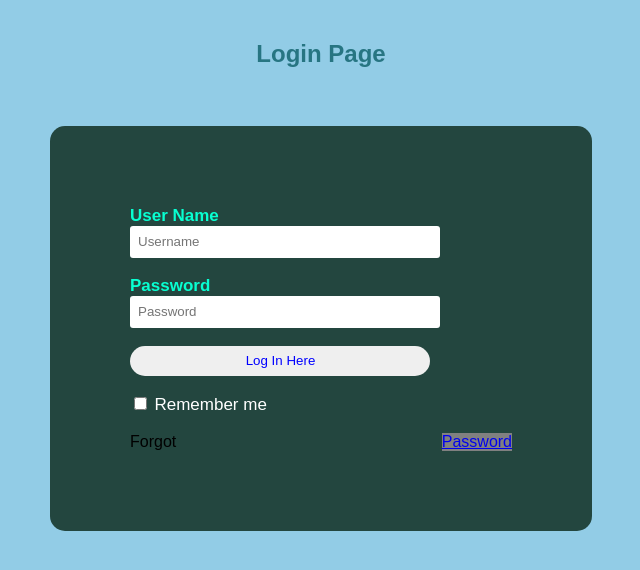
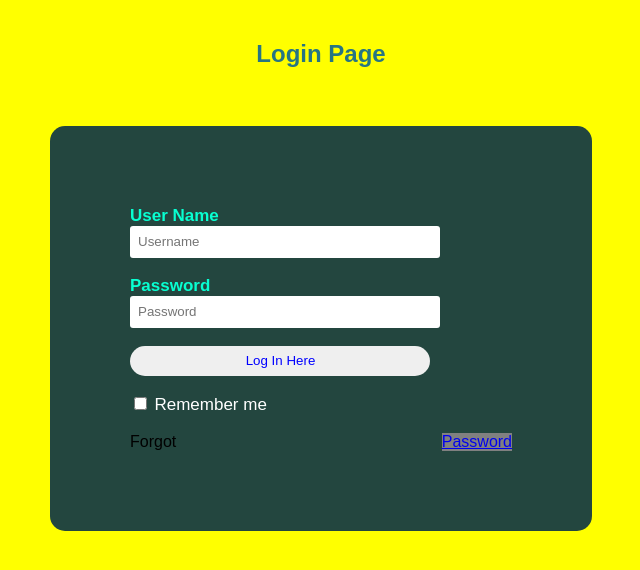
Before and after one commit to rishabh0071/Nodejs-app, a Flask app: page / in a window 1280 px wide. Shown: the top 570 px of the page, without its empty margins (319-959 px from the left). Run offline with Flask 3, Linux system fonts and the light colour scheme.

Commit message:
Update style.css

```diff
--- a/static/css/style.css
+++ b/static/css/style.css
@@ -2,7 +2,7 @@ body
 {
     margin: 0;
     padding: 0;
-    background-color:#6abadeba;
+    background-color: yellow;
     font-family: 'Arial';
 }
 .login{
```
